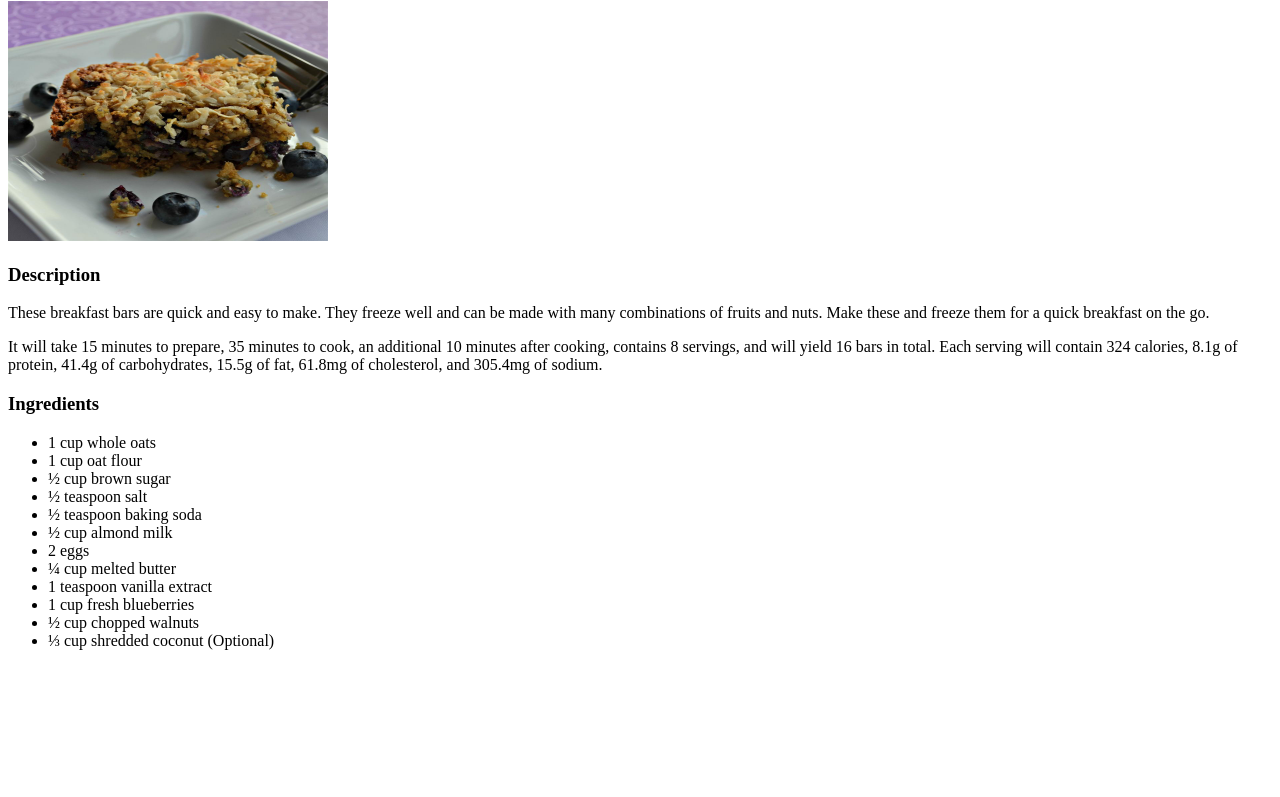
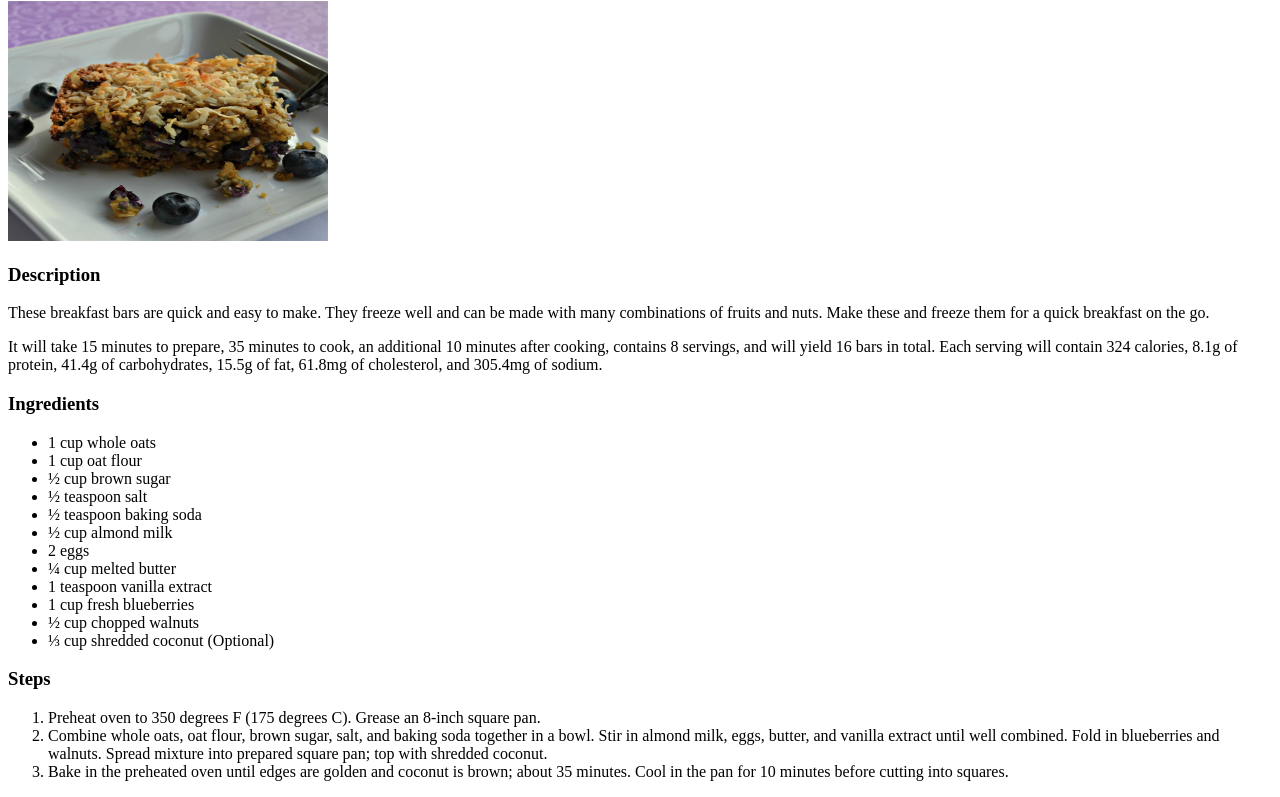
Before and after one commit to KpsDevCoder/odin-recipes, a plain HTML site: page recipes/blueberry-oatmeal-breakfast-bars.html in a window 1280 px wide. Shown: the part 79-876 px from the top of the page. Before the commit the page ends 800 px from the top, so only its background shows below. Drawn offline with Linux system fonts and the light colour scheme.

Commit message:
Add steps to make blueberry oatmeal breakfast bars

```diff
--- a/recipes/blueberry-oatmeal-breakfast-bars.html
+++ b/recipes/blueberry-oatmeal-breakfast-bars.html
@@ -27,5 +27,11 @@
       <li>½ cup chopped walnuts</li>
       <li>⅓ cup shredded coconut (Optional)</li>
   </ul>
+  <h3> Steps </h3>
+   <ol>
+     <li>Preheat oven to 350 degrees F (175 degrees C). Grease an 8-inch square pan.</li>
+     <li>Combine whole oats, oat flour, brown sugar, salt, and baking soda together in a bowl. Stir in almond milk, eggs, butter, and vanilla extract until well combined. Fold in blueberries and walnuts. Spread mixture into prepared square pan; top with shredded coconut.</li>
+     <li>Bake in the preheated oven until edges are golden and coconut is brown; about 35 minutes. Cool in the pan for 10 minutes before cutting into squares.</li>
+   </ol>
 </body>
 </html>
```
